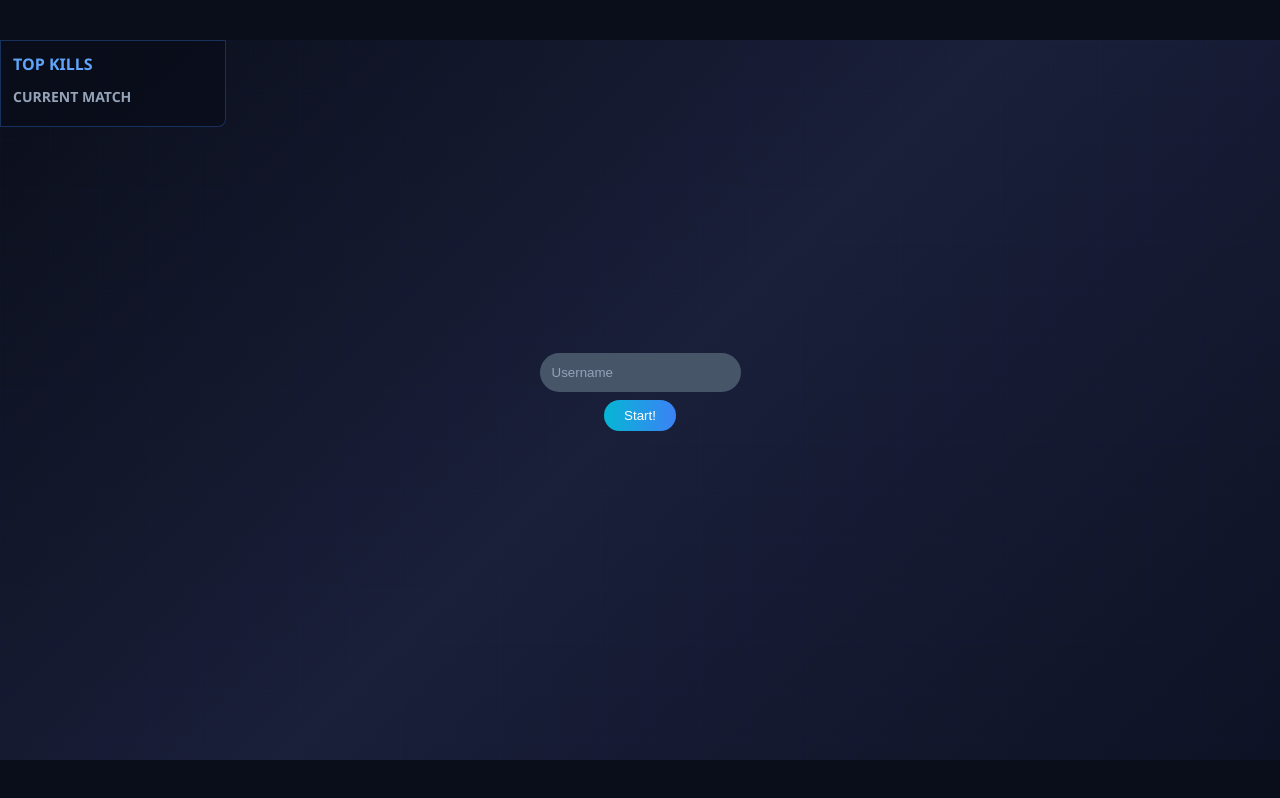
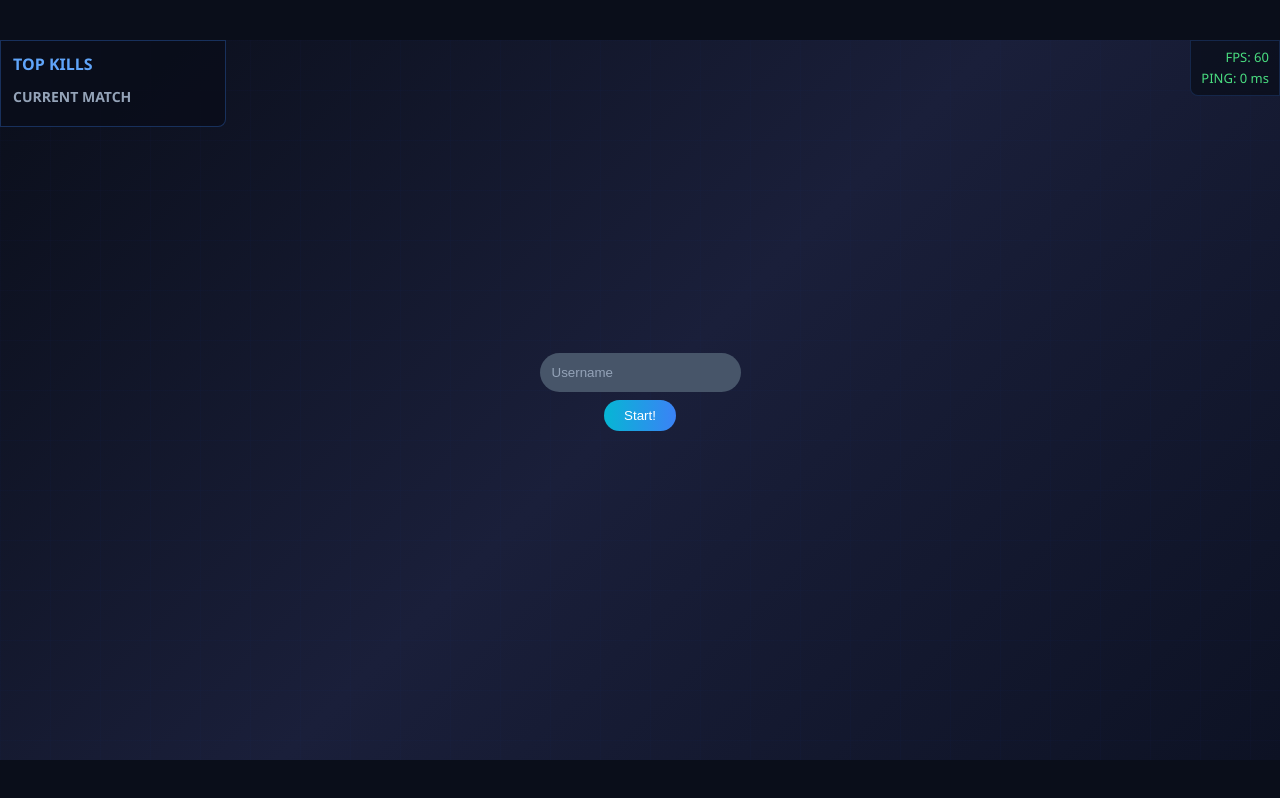
Before and after one commit to cyberflowcode/bang, a website: page public/index.html in a window 1280 px wide. Drawn offline with nearby package versions, Linux system fonts and the light colour scheme; no server answers.

Commit message:
feat: FPS counter (capped at 90) and ping display
- Add #statsHud overlay in top-right corner showing FPS and PING
- FPS counted per animation frame, displayed every 500ms, capped at 90
- Ping measured every 2s via socket emit/ack round-trip
- Both values colour-coded: green=good, yellow=ok, red=bad
  FPS: >=60 green, 30-59 yellow, <30 red
  Ping: <80ms green, 80-150ms yellow, >150ms red
- Add ping_check socket event on server that acks immediately

```diff
--- a/backend.js
+++ b/backend.js
@@ -196,6 +196,11 @@ io.on('connection', (socket) => {
     }
   })
 
+  // Ping measurement — client sends this, server acks immediately
+  socket.on('ping_check', (callback) => {
+    if (typeof callback === 'function') callback()
+  })
+
   socket.on('initGame', async ({ username, width, height }) => {
     // Initialize or update player in database
     const stmt = db.prepare(`
--- a/public/index.html
+++ b/public/index.html
@@ -150,6 +150,29 @@
       </div>
       <canvas></canvas>
 
+      <!-- FPS / Ping HUD -->
+      <div id="statsHud" style="
+        position: absolute;
+        top: 0;
+        right: 0;
+        color: white;
+        padding: 6px 10px;
+        font-family: 'Segoe UI', Tahoma, Geneva, Verdana, sans-serif;
+        font-size: 13px;
+        font-variant-numeric: tabular-nums;
+        user-select: none;
+        background: rgba(10, 14, 26, 0.75);
+        border: 1px solid rgba(59, 130, 246, 0.2);
+        border-radius: 0 0 0 8px;
+        z-index: 10;
+        pointer-events: none;
+        text-align: right;
+        line-height: 1.6;
+      ">
+        <div id="fpsDisplay" style="color: #4ade80;">FPS: --</div>
+        <div id="pingDisplay" style="color: #60a5fa;">PING: -- ms</div>
+      </div>
+
       <!-- username input -->
       <div
         style="
--- a/public/js/frontend.js
+++ b/public/js/frontend.js
@@ -188,10 +188,54 @@ socket.on('updatePlayers', (backEndPlayers) => {
   }
 })
 
+// ── FPS counter ─────────────────────────────────────────────────────────────
+const fpsDisplay = document.getElementById('fpsDisplay')
+const pingDisplay = document.getElementById('pingDisplay')
+const FPS_CAP_DISPLAY = 90   // never show more than 90 in the readout
+
+let lastFrameTime = performance.now()
+let frameCount = 0
+let displayedFps = 0
+
+// ── Ping measurement ─────────────────────────────────────────────────────────
+let currentPing = 0
+
+function measurePing() {
+  const start = performance.now()
+  socket.emit('ping_check', () => {
+    currentPing = Math.round(performance.now() - start)
+  })
+}
+
+// Measure every 2 seconds
+setInterval(measurePing, 2000)
+measurePing()
+
+// ── Animation loop ───────────────────────────────────────────────────────────
 let animationId
 function animate() {
   animationId = requestAnimationFrame(animate)
-  // c.fillStyle = 'rgba(0, 0, 0, 0.1)'
+
+  // ── FPS calculation ──────────────────────────────────────────────────────
+  const now = performance.now()
+  frameCount++
+  const elapsed = now - lastFrameTime
+  if (elapsed >= 500) {               // update display every 500ms
+    displayedFps = Math.min(FPS_CAP_DISPLAY, Math.round(frameCount * 1000 / elapsed))
+    frameCount = 0
+    lastFrameTime = now
+
+    // Colour-code FPS: green ≥60, yellow 30-59, red <30
+    const fpsColor = displayedFps >= 60 ? '#4ade80' : displayedFps >= 30 ? '#facc15' : '#f87171'
+    fpsDisplay.style.color = fpsColor
+    fpsDisplay.textContent = `FPS: ${displayedFps}`
+
+    // Colour-code ping: green <80ms, yellow 80-150ms, red >150ms
+    const pingColor = currentPing < 80 ? '#4ade80' : currentPing < 150 ? '#facc15' : '#f87171'
+    pingDisplay.style.color = pingColor
+    pingDisplay.textContent = `PING: ${currentPing} ms`
+  }
+
   c.clearRect(0, 0, canvas.width, canvas.height)
 
   for (const id in frontEndPlayers) {
```
